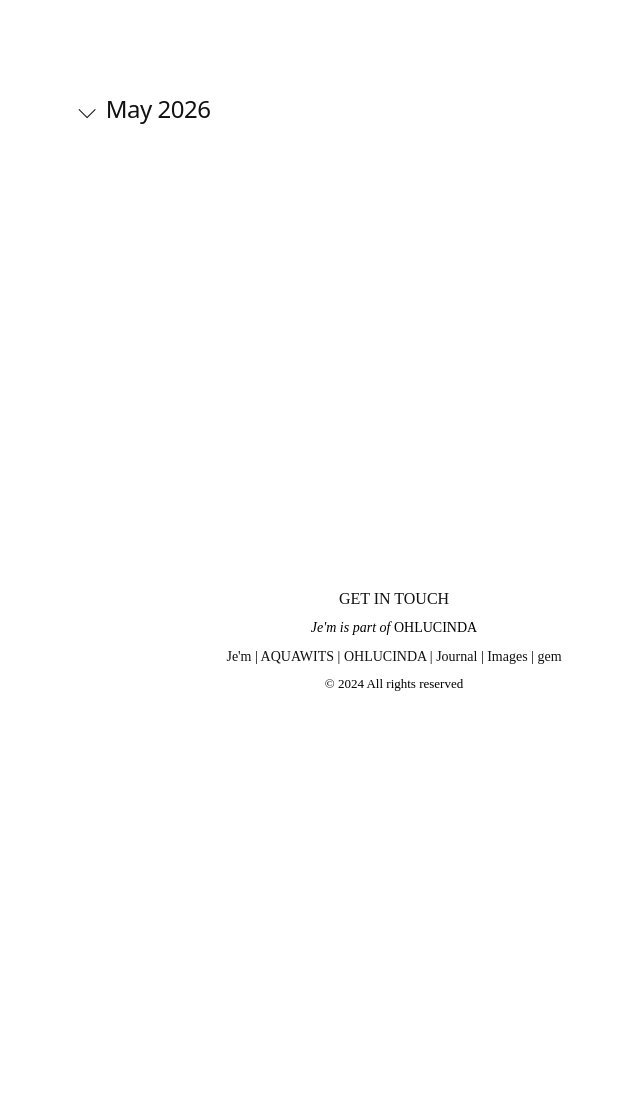
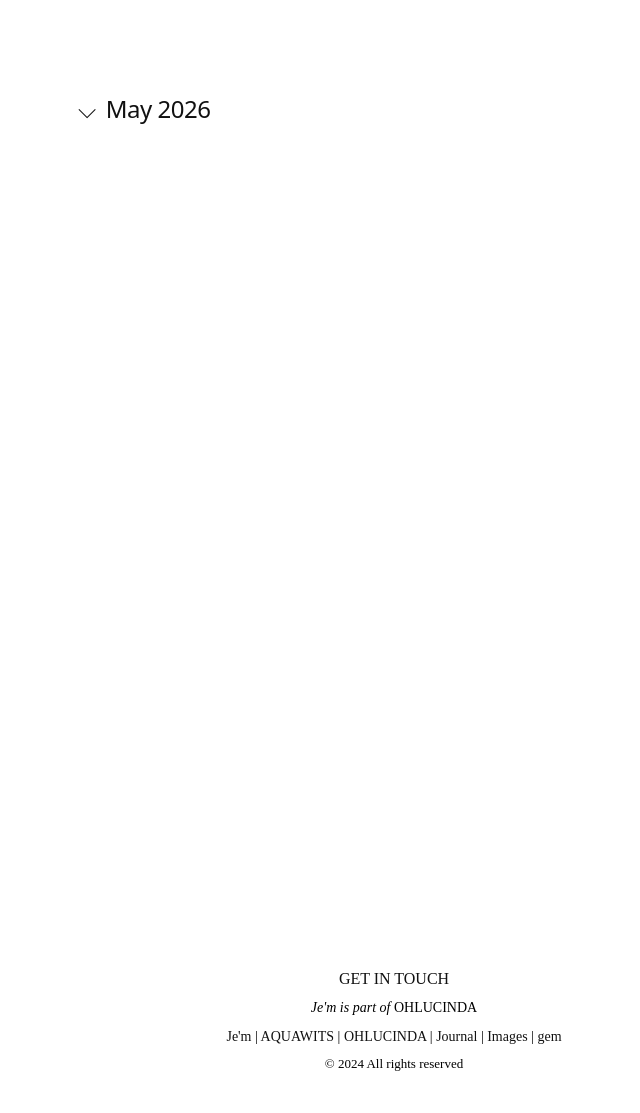
Before and after one commit to ohlucinda/ohlucinda-mobile, a Jekyll site: the page built from index.html, in a window 1280 px wide. Shown: the whole page, without its empty margins (246-886 px from the left). Built offline with Jekyll 4.4.1, drawn with Linux system fonts in a browser that asks for light colours; before the commit the page ends 900 px from its top, so only the background shows below that.

Commit message:
Update style.css

```diff
--- a/assets/style.css
+++ b/assets/style.css
@@ -138,7 +138,7 @@ img {
 @media (min-width: 1024px) {
 
   .footer {
-    margin-top: 320px;
+    margin-top: 700px;
   }
 
 }
```
